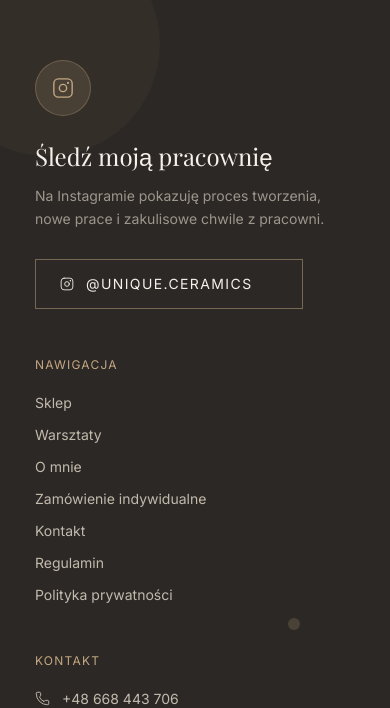
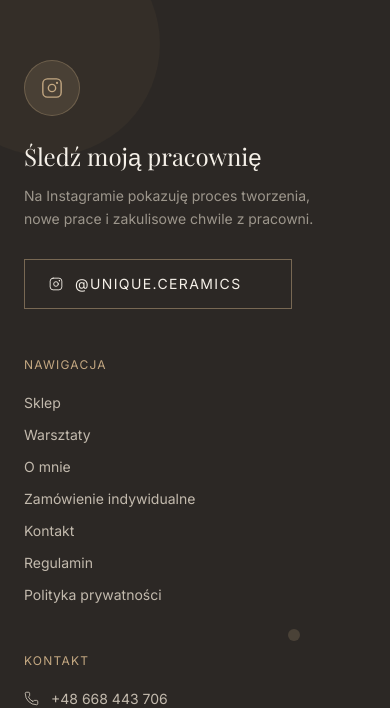
Before and after one commit to Thashar/Unique-Ceramics-v2, a Next.js app: page / in a window 390 px wide. Shown: the part 2616-3324 px from the top of the page. Built offline with nearby package versions, Linux system fonts and the light colour scheme; no server answers; the database is empty; a web font is replaced by a local one.

Commit message:
UI: napraw wyśrodkowanie sekcji Instagram — flex items-center zamiast flex-col justify-center
Co-Authored-By: Claude Sonnet 4.6 <noreply@anthropic.com>

```diff
--- a/components/layout/FooterWithInstagram.tsx
+++ b/components/layout/FooterWithInstagram.tsx
@@ -18,13 +18,13 @@ export default function FooterWithInstagram({ instagram }: { instagram: string }
   return (
     <footer className="flex-1 flex flex-col bg-espresso text-sand/80">
       {/* Dekoracyjne elementy — clipped do sekcji */}
-      <div className="relative overflow-hidden flex-1 flex flex-col justify-center">
+      <div className="relative overflow-hidden flex-1 flex items-center">
         <div className="absolute -top-16 -left-16 w-56 h-56 bg-clay/8 rounded-full pointer-events-none" />
         <div className="absolute top-1/2 left-72 w-3 h-3 bg-terracotta/20 rounded-full pointer-events-none" />
 
-        <div className="max-w-7xl mx-auto px-6 lg:px-10 py-16 grid grid-cols-1 lg:grid-cols-4 gap-12 lg:gap-0">
+        <div className="w-full max-w-7xl mx-auto px-6 lg:px-10 py-16 grid grid-cols-1 lg:grid-cols-4 gap-12 lg:gap-0">
           {/* Panel Instagram — lewa kolumna z separatorem, pr-16 = 4rem przed linią */}
-          <div className="relative lg:pr-16 lg:border-r lg:border-sand/12 lg:flex lg:flex-col lg:justify-center">
+          <div className="relative lg:pr-16 lg:border-r lg:border-sand/12 flex flex-col justify-center">
             <FooterInstagramPanel instagram={instagram} />
           </div>
 
```
